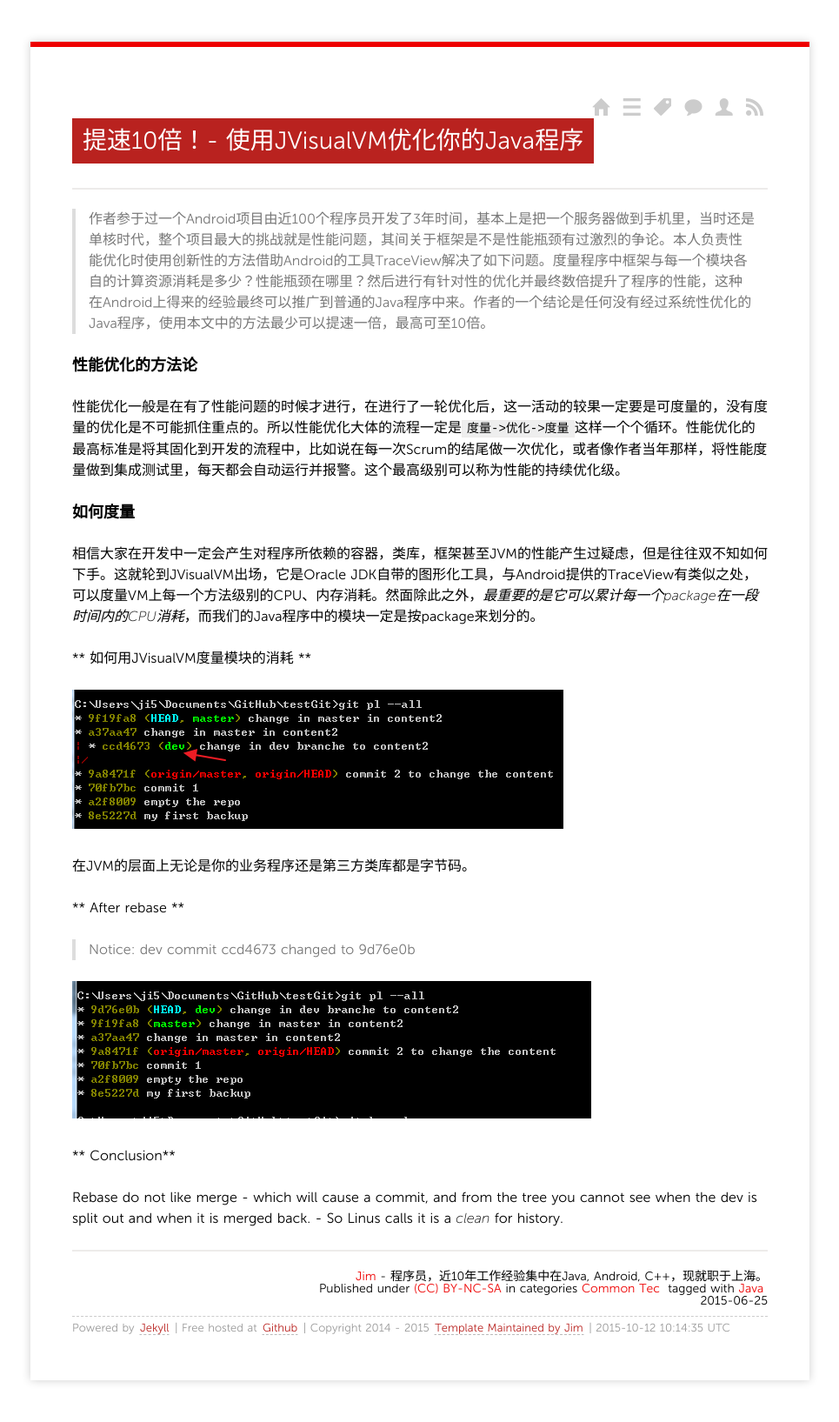
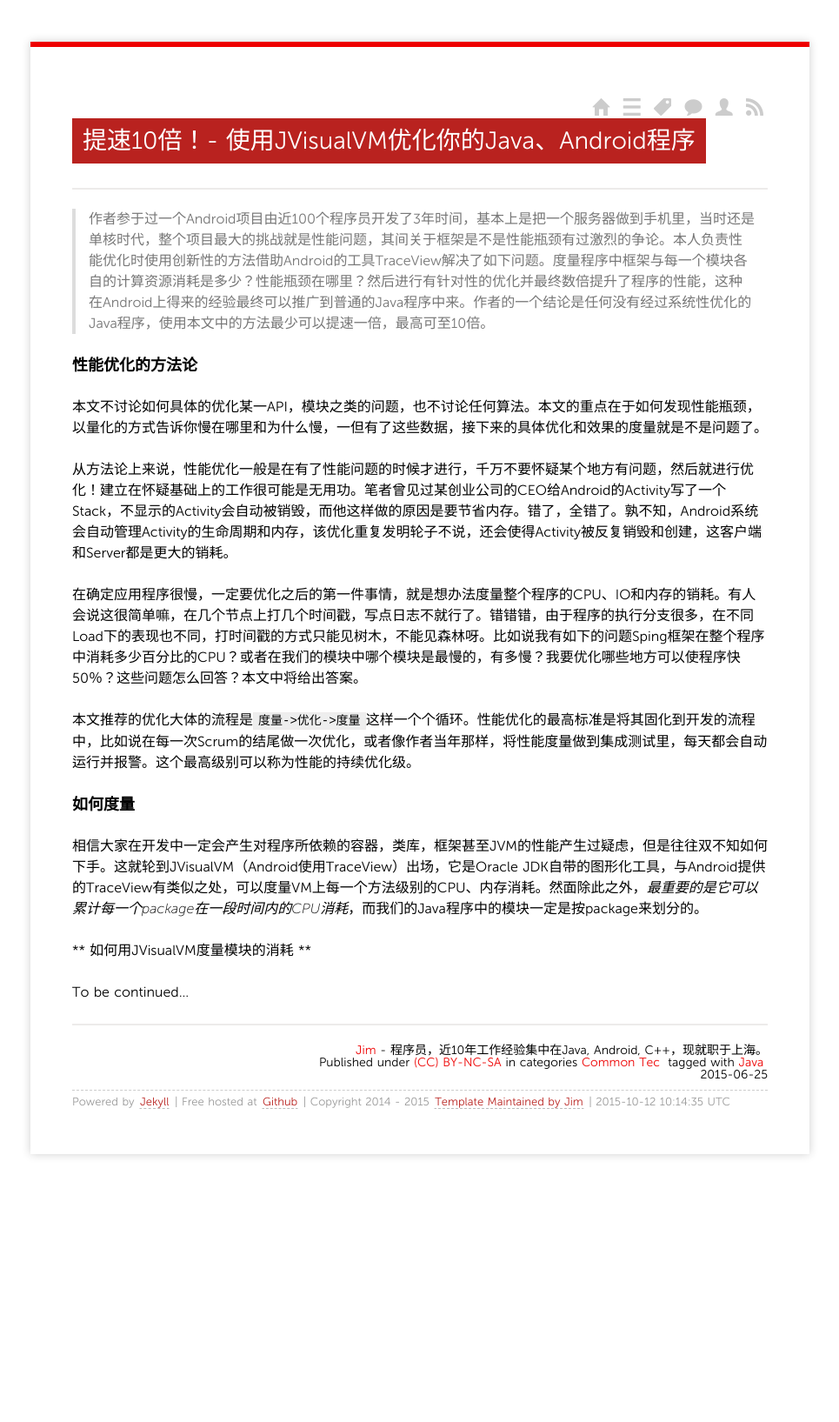
Before and after one commit to dashjim/dashjim.github.com, a Jekyll site: the page built from _posts/2015/2015-06-25-Extrame-Java-Optimization-by-Using-JVisualVM.md, in a window 1280 px wide. Shown: the whole page at 87% size, without its empty margins (157-1122 px from the left). Built offline with Jekyll 4.4.1, drawn with Linux system fonts in a browser that asks for light colours; nearby versions of some CDN libraries; Markdown is read by kramdown in place of the engine named in the settings; comment, search, counter and statistics services are not loaded; after the commit the page ends 1375 px from its top, so only the background shows below that.

Commit message:
write post

```diff
--- a/_posts/2015/2015-06-25-Extrame-Java-Optimization-by-Using-JVisualVM.md
+++ b/_posts/2015/2015-06-25-Extrame-Java-Optimization-by-Using-JVisualVM.md
@@ -1,6 +1,6 @@
 ---
 layout: post
-title: 提速10倍！- 使用JVisualVM优化你的Java程序
+title: 提速10倍！- 使用JVisualVM优化你的Java、Android程序
 categories:
 - Common Tec
 tags:
@@ -11,25 +11,19 @@ tags:
 
 ### 性能优化的方法论
 
-性能优化一般是在有了性能问题的时候才进行，在进行了一轮优化后，这一活动的较果一定要是可度量的，没有度量的优化是不可能抓住重点的。所以性能优化大体的流程一定是`度量->优化->度量`这样一个个循环。性能优化的最高标准是将其固化到开发的流程中，比如说在每一次Scrum的结尾做一次优化，或者像作者当年那样，将性能度量做到集成测试里，每天都会自动运行并报警。这个最高级别可以称为性能的持续优化级。
+本文不讨论如何具体的优化某一API，模块之类的问题，也不讨论任何算法。本文的重点在于如何发现性能瓶颈，以量化的方式告诉你慢在哪里和为什么慢，一但有了这些数据，接下来的具体优化和效果的度量就是不是问题了。
+
+从方法论上来说，性能优化一般是在有了性能问题的时候才进行，千万不要怀疑某个地方有问题，然后就进行优化！建立在怀疑基础上的工作很可能是无用功。笔者曾见过某创业公司的CEO给Android的Activity写了一个Stack，不显示的Activity会自动被销毁，而他这样做的原因是要节省内存。错了，全错了。孰不知，Android系统会自动管理Activity的生命周期和内存，该优化重复发明轮子不说，还会使得Activity被反复销毁和创建，这客户端和Server都是更大的销耗。
+
+在确定应用程序很慢，一定要优化之后的第一件事情，就是想办法度量整个程序的CPU、IO和内存的销耗。有人会说这很简单嘛，在几个节点上打几个时间戳，写点日志不就行了。错错错，由于程序的执行分支很多，在不同Load下的表现也不同，打时间戳的方式只能见树木，不能见森林呀。比如说我有如下的问题Sping框架在整个程序中消耗多少百分比的CPU？或者在我们的模块中哪个模块是最慢的，有多慢？我要优化哪些地方可以使程序快50％？这些问题怎么回答？本文中将给出答案。
+
+本文推荐的优化大体的流程是`度量->优化->度量`这样一个个循环。性能优化的最高标准是将其固化到开发的流程中，比如说在每一次Scrum的结尾做一次优化，或者像作者当年那样，将性能度量做到集成测试里，每天都会自动运行并报警。这个最高级别可以称为性能的持续优化级。
 
 ### 如何度量
 
-相信大家在开发中一定会产生对程序所依赖的容器，类库，框架甚至JVM的性能产生过疑虑，但是往往双不知如何下手。这就轮到JVisualVM出场，它是Oracle JDK自带的图形化工具，与Android提供的TraceView有类似之处，可以度量VM上每一个方法级别的CPU、内存消耗。然面除此之外，_最重要的是它可以累计每一个package在一段时间内的CPU消耗_，而我们的Java程序中的模块一定是按package来划分的。
+相信大家在开发中一定会产生对程序所依赖的容器，类库，框架甚至JVM的性能产生过疑虑，但是往往双不知如何下手。这就轮到JVisualVM（Android使用TraceView）出场，它是Oracle JDK自带的图形化工具，与Android提供的TraceView有类似之处，可以度量VM上每一个方法级别的CPU、内存消耗。然面除此之外，_最重要的是它可以累计每一个package在一段时间内的CPU消耗_，而我们的Java程序中的模块一定是按package来划分的。
 
 
 ** 如何用JVisualVM度量模块的消耗 **
 
-![Before rebase](/media/pic2014/0317-0.png)
-
-在JVM的层面上无论是你的业务程序还是第三方类库都是字节码。
-
-** After rebase **
-
-> Notice: dev commit ccd4673 changed to 9d76e0b
-
-![After rebase](/media/pic2014/0317-1.png)
-
-** Conclusion**
-
-Rebase do not like merge - which will cause a commit, and from the tree you cannot see when the dev is split out and when it is merged back. - So Linus calls it is a _clean_ for history.
+To be continued...
```
Also changed, not shown: _posts/2015/2015-10-12-[Jim谈架构]用Swagger实现Restful服务的发现与发布.md (+4 -4 lines).
